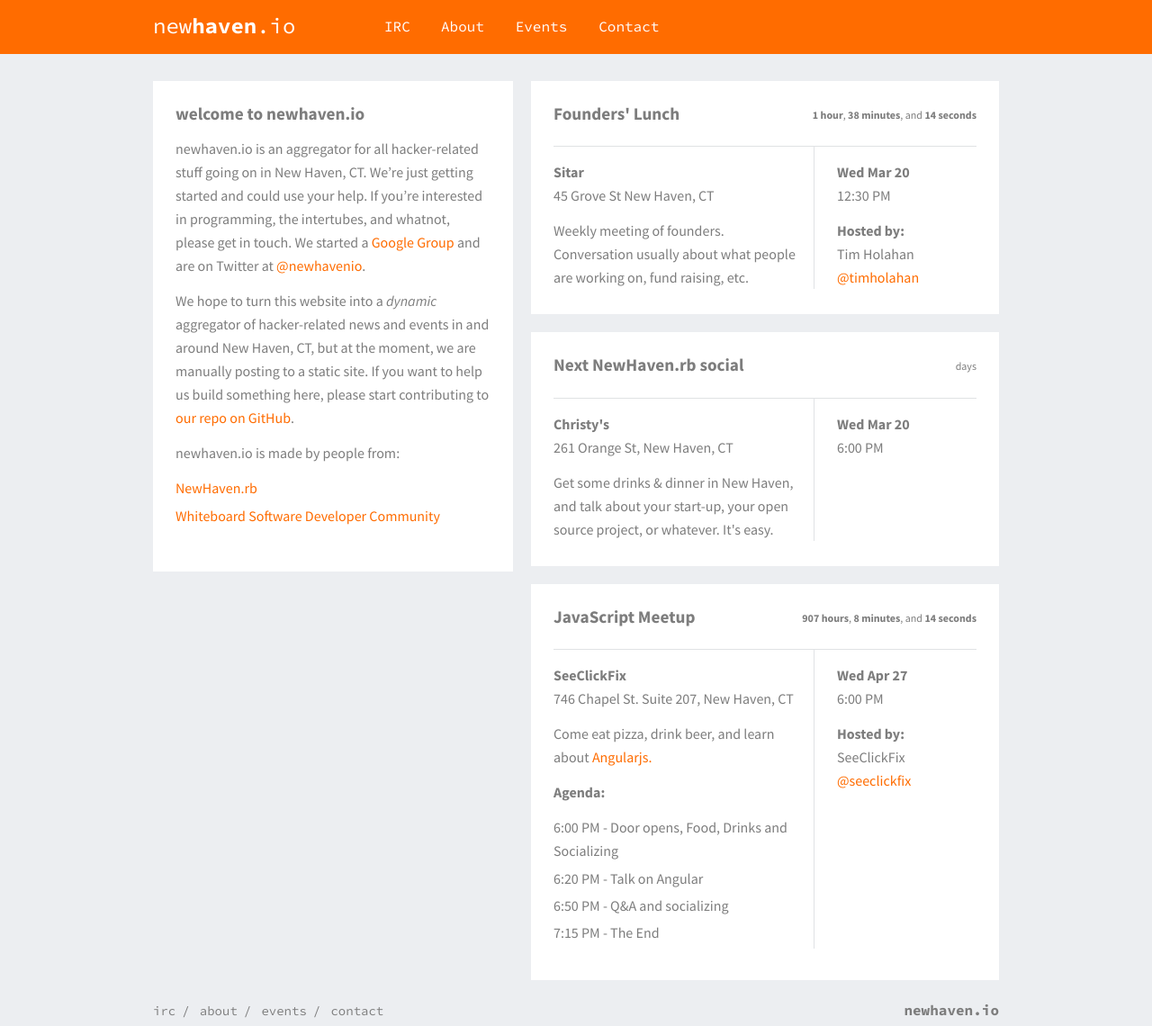
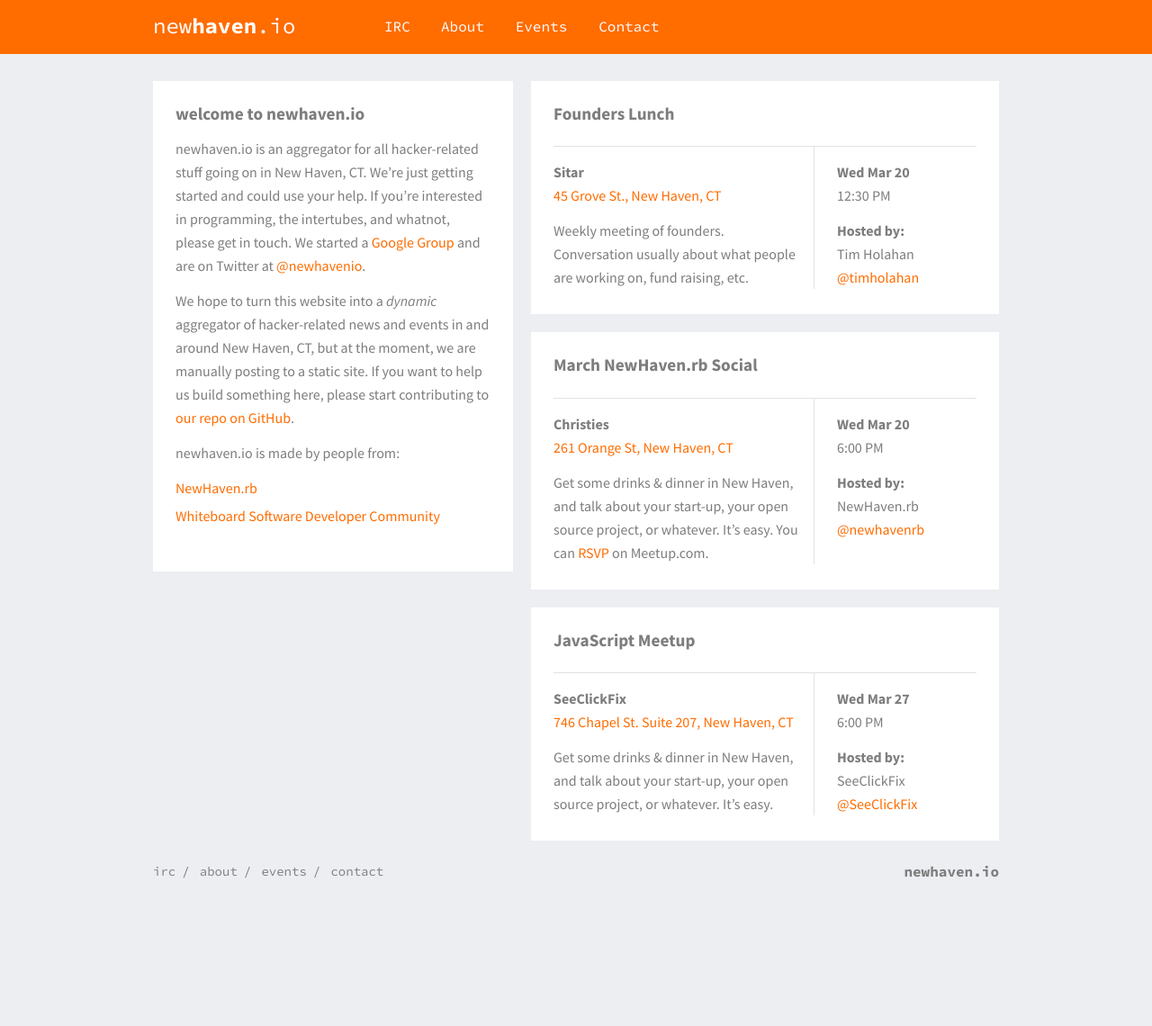
Before and after one commit to newhavenio/newhavenio-website-deprecated, a Jekyll site: the page built from index.html, in a window 1280 px wide. Shown: the whole page at 90% size. Built offline with Jekyll 4.4.1, drawn with Linux system fonts in a browser that asks for light colours; nearby versions of some CDN libraries; after the commit the page ends 986 px from its top, so only the background shows below that.

Commit message:
Keep events in separate files & render them via Liquid's templating system.

```diff
--- a/_config.yml
+++ b/_config.yml
@@ -1,2 +1,3 @@
 
 auto: true
+permalink: /:categories/:year/:month/:day/:title.html
--- a/index.html
+++ b/index.html
@@ -41,95 +41,44 @@ title: newhaven.io
 
   </div>
   <div class="nine columns">
+    {% for event in site.categories.events reversed %}
       <div class="brick">
-      <span class="timer" id="lunchTimer">days</span>
-      <h2><strong>Founders' Lunch</strong></h2>
+        <!-- <span class="timer" id="lunchTimer">days</span> -->
+        <h2><strong>{{event.title}}</strong></h2>
         <div class="row wrapper">
           <div class="ten columns">
             <div class="left">
-            <p><strong>Sitar</strong>
-            <br>45 Grove St  New Haven, CT</p>
-            <p>Weekly meeting of founders.  Conversation usually about
-              what people are working on, fund raising, etc.
+              <p><strong>{{event.location}}</strong>
+              <br>
+                <a href="http://maps.google.com/?q={{event.address | cgi_escape}}">
+                  {{event.address}}
+                </a>
+              </p>
+              <p>
+                {{event.content | markdownify }}
               </p>
             </div>
           </div>
           <div class="six columns">
             <div class="right">
               <p>
-              <strong>Wed Mar 20</strong>
-              <br>12:30 PM
+                <strong>{{event.date | date: "%a %b %d"}}</strong>
+                <br>{{event.time}}
               </p>
+              {% if event.host %}
                 <p>
                   <strong>Hosted by:</strong>
-              <br>Tim Holahan
-              <br><a href="http://twitter.com/timholahan">@timholahan</a>
+                  <br>{{event.host}}
+                  {% if event.host_twitter %}
+                    <br><a href="http://twitter.com/{{event.host_twitter}}">@{{event.host_twitter}}</a>
+                  {% endif %}
                 </p>
+              {% endif %}
 
             </div>
           </div>
         </div>
       </div>
-    <div class="brick">
-      <span class="timer" id="lunchTimer2">days</span>
-      <h2><strong>Next NewHaven.rb social</strong></h2>
-      <div class="row wrapper">
-        <div class="ten columns">
-          <div class="left">
-            <p><strong>Christy's</strong>
-            <br>261 Orange St, New Haven, CT</p>
-            <p>Get some drinks & dinner in New Haven, and talk about your start-up, your open source project, or whatever. It's easy.</p>
+    {% endfor %}
   </div>
 </div>
-        <div class="six columns">
-          <div class="right">
-            <p>
-              <strong>Wed Mar 20</strong>
-              <br>6:00 PM
-            </p>
-          </div>
-        </div>
-      </div>
-    </div>
-    <div class="brick">
-      <span class="timer" id="meetupTimer">days</span>
-      <h2>
-        <strong>JavaScript Meetup</strong>
-      </h2>
-
-      <div class="row wrapper">
-        <div class="ten columns">
-          <div class="left">
-            <p><strong>SeeClickFix</strong>
-            <br>746 Chapel St. Suite 207, New Haven, CT</p>
-            <p>
-              Come eat pizza, drink beer, and learn about
-              <a href="http://angularjs.org">Angularjs.</a>
-            </p>
-            <p><strong>Agenda:</strong></p>
-            <ul>
-              <li>6:00 PM - Door opens, Food, Drinks and Socializing</li>
-              <li>6:20 PM - Talk on Angular</li>
-              <li>6:50 PM - Q&A and socializing</li>
-              <li>7:15 PM - The End</li>
-            </ul>
-          </div>
-        </div>
-        <div class="six columns">
-          <div class="right">
-            <p>
-              <strong>Wed Apr 27</strong>
-              <br>6:00 PM
-            </p>
-            <p>
-              <strong>Hosted by:</strong>
-              <br>SeeClickFix
-              <br><a href="http://twitter.com/seeclickfix">@seeclickfix</a>
-            </p>
-          </div>
-        </div>
-      </div>
-
-    </div>
-  </div>
-</div>
```
Also changed, not shown: events/2013-03-20-newhavenrb-social.md (deleted, +0 -11 lines), events/_posts/2013-03-20-founders-lunch.md (renamed from events/2013-03-20-founders-lunch.md, +3 -3 lines), events/_posts/2013-03-20-newhavenrb-social.md (added, +14 -0 lines), events/_posts/2013-03-27-js-meetup.md (added, +10 -0 lines). Lines whose indentation alone changed are shown as unchanged.
